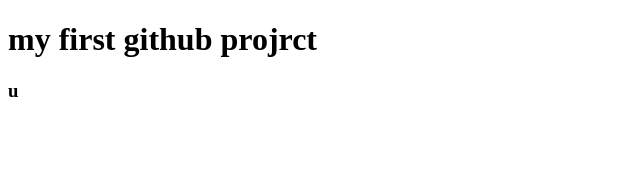
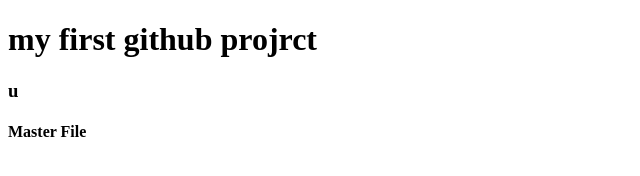
Before and after one commit to adila099/myproject-, a plain HTML site: page index.html in a window 1280 px wide. Shown: the whole page, without its empty margins (0-640 px from the left). Drawn offline with Linux system fonts and the light colour scheme.

Commit message:
added Stylesheet

```diff
--- a/index.html
+++ b/index.html
@@ -10,5 +10,6 @@
 <body>
     <h1>my first github projrct </h1>
     <h3>u</h3>
+    <h4>Master File</h4>
 </body>
 </html>
--- /dev/null
+++ b/style.css
@@ -0,0 +1,3 @@
+body{
+    background-color: antiquewhite;
+}
```
